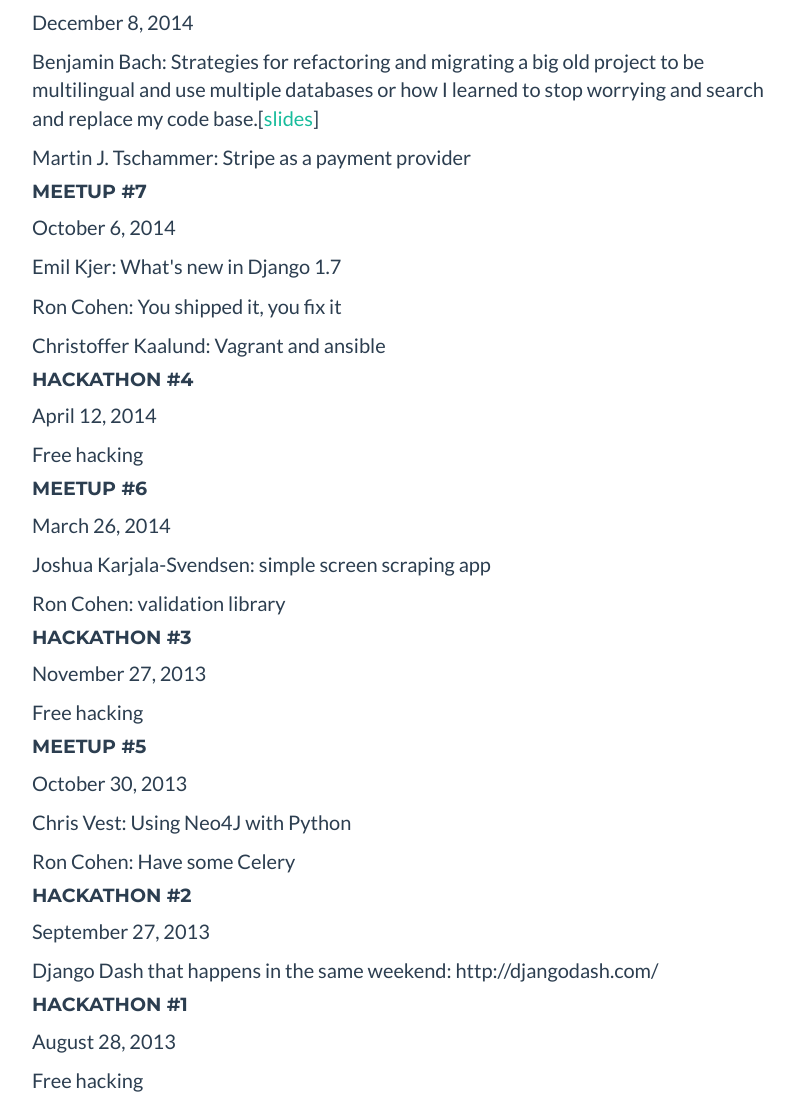
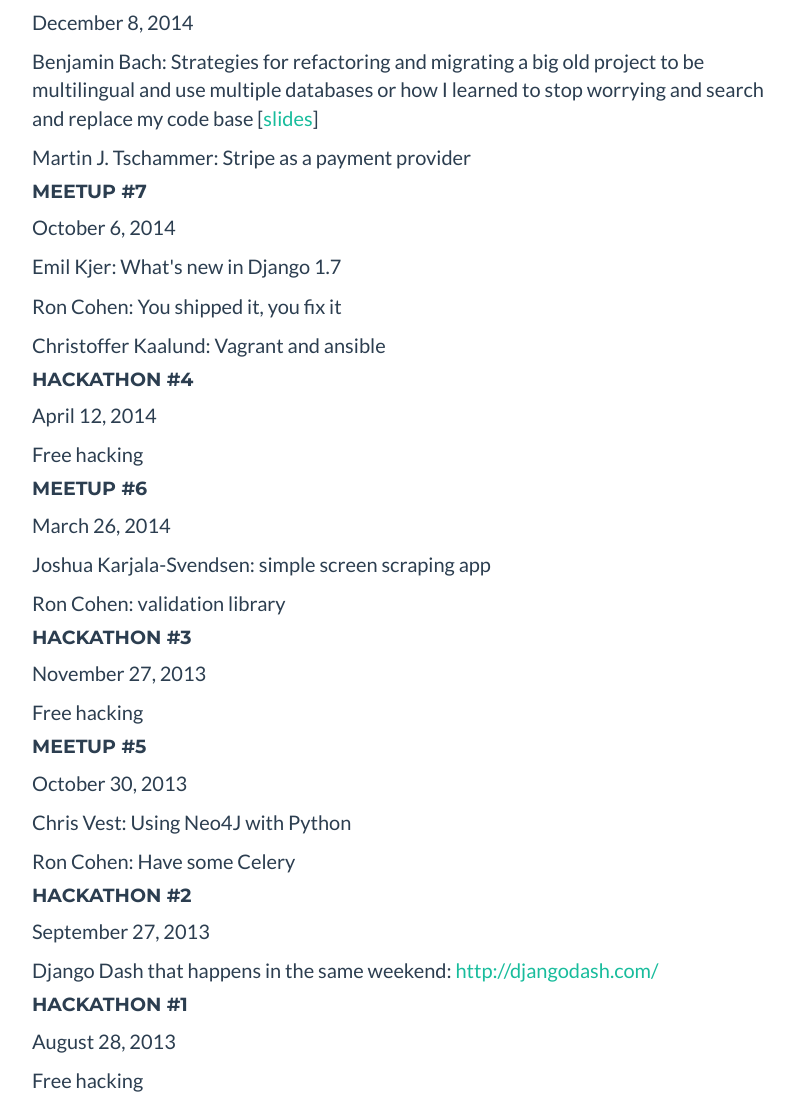
Before and after one commit to django-denmark/djangocph.dk, a Django app: page / in a window 1280 px wide. Shown: the part 2302-3398 px from the top of the page, without its empty margins (233-1027 px from the left). Run offline with Django 3.2, Linux system fonts and the light colour scheme; some libraries are stand-ins or nearby versions.

Commit message:
links cleanup

```diff
--- a/templates/base.html
+++ b/templates/base.html
@@ -108,7 +108,7 @@
                 </div>
                 <div class="col-lg-4">
                     <p>We organize events, hackathons and get togethers.</p>
-                    <p>Find us on freenode channel <a href="irc://irc.freenode.net:6667/djangocph">#djangocph</a>, <a href="http://www.meetup.com/The-Copenhagen-Django-Meetup-Group/">meetup.com</a> and twitter at <a href="https://twitter.com/DjangoCPH">@djangoCPH</a></p>
+                    <p>Find us on freenode channel <a href="irc://irc.freenode.net:6667/djangocph" target="_blank">#djangocph</a>, <a href="http://www.meetup.com/The-Copenhagen-Django-Meetup-Group/" target="_blank">meetup.com</a> and twitter at <a href="https://twitter.com/DjangoCPH" target="_blank">@djangoCPH</a></p>
                 </div>
             </div>
         </div>
@@ -197,7 +197,7 @@
                     <div class="event">
                         <h4>Meetup #8</h4>
                         <p class="date">December 8, 2014</p>
-                        <p>Benjamin Bach: Strategies for refactoring and migrating a big old project to be multilingual and use multiple databases or how I learned to stop worrying and search and replace my code base.[<a href=""http://www.slideshare.net/benjaoming/language-refactoring-talk2">slides</a>]</p>
+                        <p>Benjamin Bach: Strategies for refactoring and migrating a big old project to be multilingual and use multiple databases or how I learned to stop worrying and search and replace my code base [<a href=""http://www.slideshare.net/benjaoming/language-refactoring-talk2" target="_blank">slides</a>]</p>
                         <p>Martin J. Tschammer: Stripe as a payment provider</p>
                     </div>
                     <div class="event">
@@ -232,7 +232,7 @@
                     <div class="event">
                         <h4>Hackathon #2</h4>
                         <p class="date">September 27, 2013</p>
-                        <p>Django Dash that happens in the same weekend: http://djangodash.com/</p>
+                        <p>Django Dash that happens in the same weekend: <a href="http://djangodash.com/" target="_blank">http://djangodash.com/</a></p>
                     </div>
                     <div class="event">
                         <h4>Hackathon #1</h4>
@@ -249,7 +249,7 @@
                         <h4>Meetup #3</h4>
                         <p class="date">June 26, 2013</p>
                         <p>Werner Keil: Django-Mobile and possible improvements to the DeviceDetectionMiddleware</p>
-                        <p>Benjamin Bach: stopforumspam [<a href="https://speakerdeck.com/benjaoming/django-stopforumspam/">slides</a>]</p>
+                        <p>Benjamin Bach: stopforumspam [<a href="https://speakerdeck.com/benjaoming/django-stopforumspam/" target="_blank">slides</a>]</p>
                         <p>Vladimir Keleshev: How to write an interpreter</p>
                     </div>
                     <div class="event">
@@ -272,8 +272,7 @@
                     <div class="event">
                         <h4>Meetup #1</h4>
                         <p class="date">April 24, 2013</p>
-                        <p>Nick Bruun: Lessons learned defying Joel Spolsky with Django</p>
-                        <p>https://speakerdeck.com/nickbruun/lessons-learned-defying-joel-spolsky-with-django</p>
+                        <p>Nick Bruun: Lessons learned defying Joel Spolsky with Django [<a href="https://speakerdeck.com/nickbruun/lessons-learned-defying-joel-spolsky-with-django" target="_blank">slides</a>]</p>
                     </div>
                 </div>
             </div>
@@ -290,7 +289,7 @@
                     </div>
                     <div class="footer-col col-md-4">
                         <h3>Find us on</h3>
-                        <p>Freenode channel <a href="irc://irc.freenode.net:6667/djangocph">#djangocph</a></br> <a href="http://www.meetup.com/The-Copenhagen-Django-Meetup-Group/">meetup.com</a> and twitter at <a href="https://twitter.com/DjangoCPH">@djangoCPH</a></p>
+                        <p>Freenode channel <a href="irc://irc.freenode.net:6667/djangocph" target="_blank">#djangocph</a></br> <a href="http://www.meetup.com/The-Copenhagen-Django-Meetup-Group/" target="_blank">meetup.com</a> and twitter at <a href="https://twitter.com/DjangoCPH" target="_blank">@djangoCPH</a></p>
                     </div>
                     <div class="footer-col col-md-4">
                         &nbsp;
```
